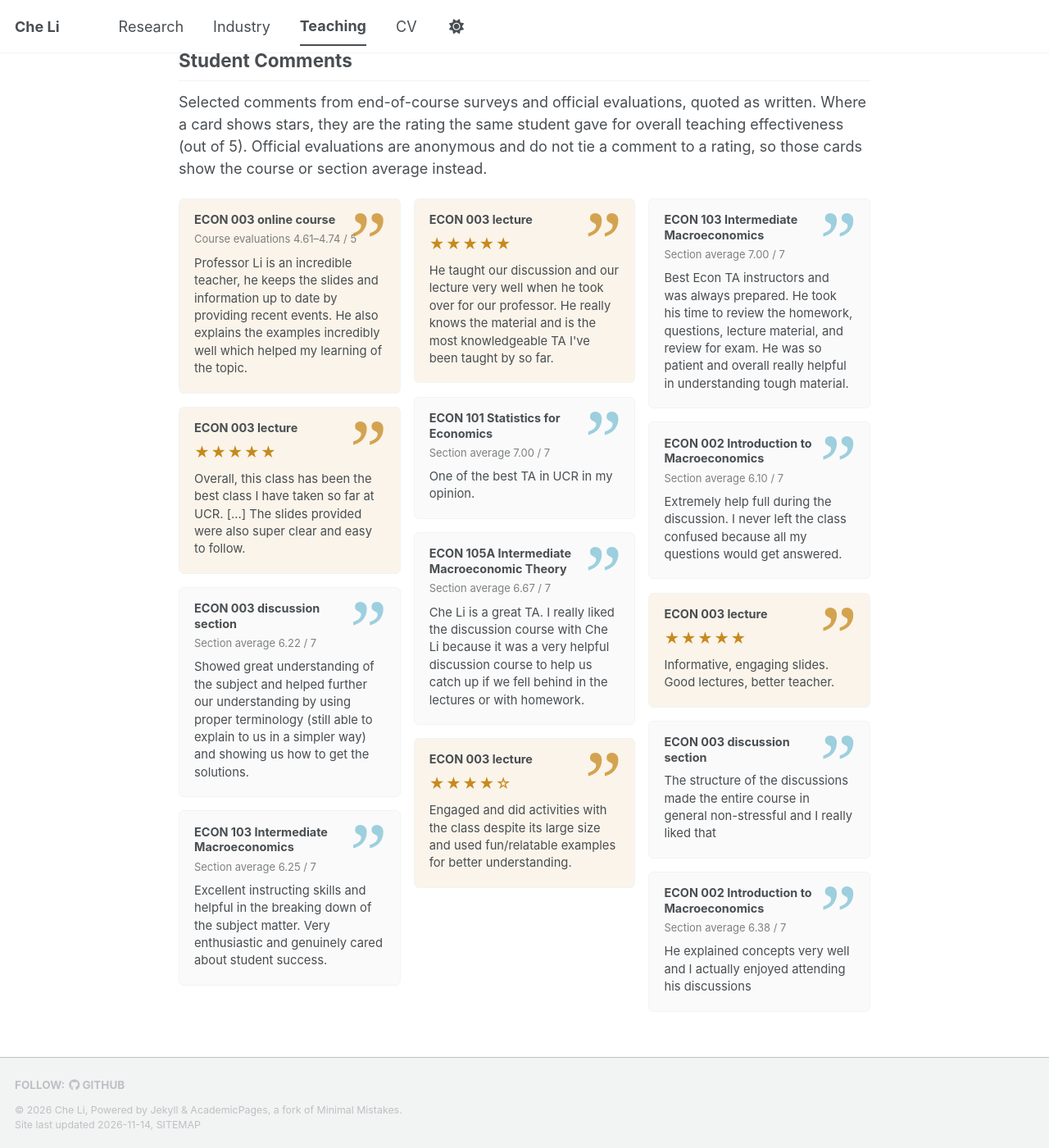
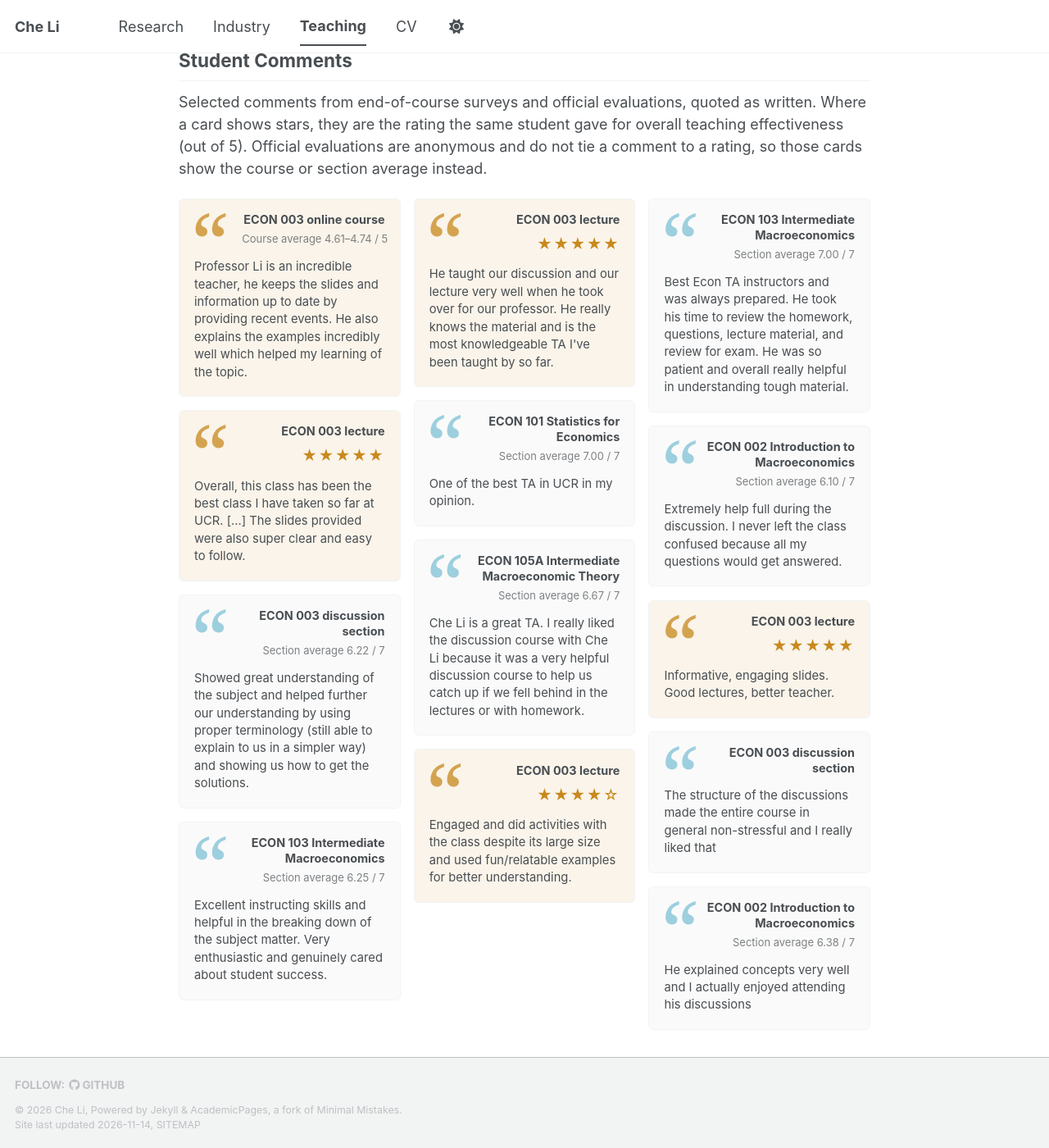
Before and after one commit to liche0907/Personal-Website, a Jekyll site: the page built from _pages/teaching.md, in a window 1280 px wide and 1400 px high, scrolled down 868 px. Shown: the whole window at 82% size. Built offline with Jekyll 4.4.1, drawn with Linux system fonts in a browser that asks for light colours; a script bundle is joined from its source files by our own code; a style sheet for code colours, icons or effects is not loaded.

Commit message:
Comment cards: opening quotation mark on the left, titles on the right

```diff
--- a/_pages/teaching.md
+++ b/_pages/teaching.md
@@ -31,7 +31,7 @@ Selected comments from end-of-course surveys and official evaluations, quoted as
 <div class="quote-cards">
 <figure class="quote-card quote-card--lecture">
 <figcaption>ECON 003 online course<span class="quote-term">, Summer 2026</span></figcaption>
-<div class="quote-avg">Course evaluations 4.61–4.74 / 5</div>
+<div class="quote-avg">Course average 4.61–4.74 / 5</div>
 <blockquote>Professor Li is an incredible teacher, he keeps the slides and information up to date by providing recent events. He also explains the examples incredibly well which helped my learning of the topic.</blockquote>
 </figure>
 <figure class="quote-card quote-card--lecture">
--- a/_sass/layout/_custom.scss
+++ b/_sass/layout/_custom.scss
@@ -60,6 +60,7 @@
 
 .quote-card {
   position: relative;
+  min-height: 4.6em;
   display: inline-block;
   width: 100%;
   break-inside: avoid;
@@ -72,10 +73,10 @@
 
 /* Oversized quotation mark in the corner of each card */
 .quote-card::after {
-  content: "\201D";
+  content: "\201C";
   position: absolute;
   top: 0;
-  right: 0.14em;
+  left: 0.14em;
   font-family: Georgia, "Times New Roman", serif;
   font-size: 5.6em;
   line-height: 1;
@@ -86,7 +87,8 @@
 
 .quote-card figcaption {
   margin: 0;
-  padding-right: 3.4em;
+  padding-left: 3.4em;
+  text-align: right;
   font-family: inherit;
   font-size: 0.8em;
   font-weight: 700;
@@ -96,6 +98,7 @@
 
 .quote-card .quote-stars {
   margin-top: 0.35em;
+  text-align: right;
   font-size: 1em;
   letter-spacing: 0.08em;
   color: var(--global-link-color);
@@ -103,13 +106,16 @@
 
 .quote-card .quote-avg {
   margin-top: 0.35em;
+  padding-left: 4.5em;
+  text-align: right;
+  white-space: nowrap;
   font-size: 0.72em;
   color: var(--global-text-color);
   opacity: 0.7;
 }
 
 .quote-card blockquote {
-  margin: 0.6em 0 0;
+  margin: 0.9em 0 0;
   padding: 0;
   border: 0;
   font-style: normal;
```
